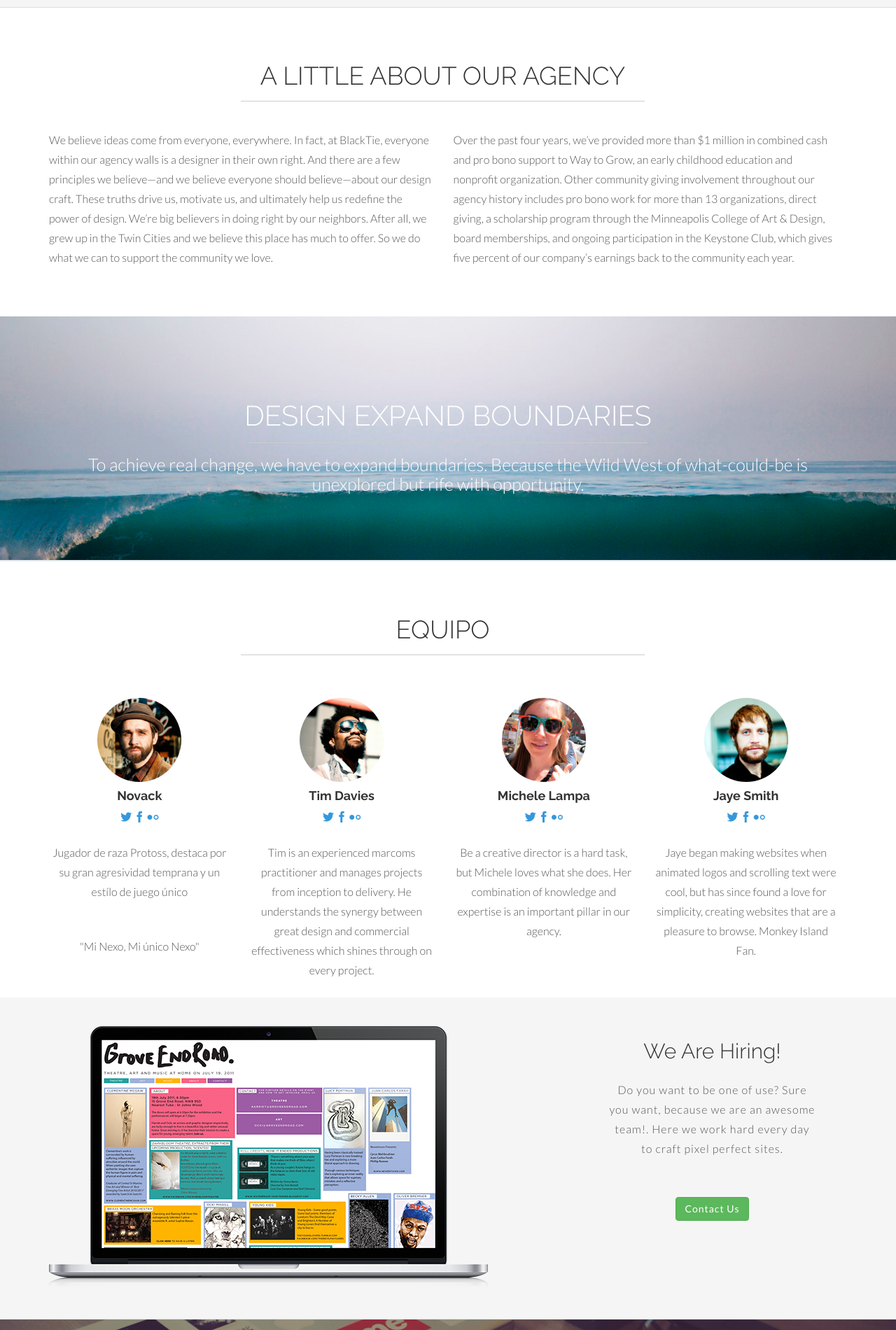
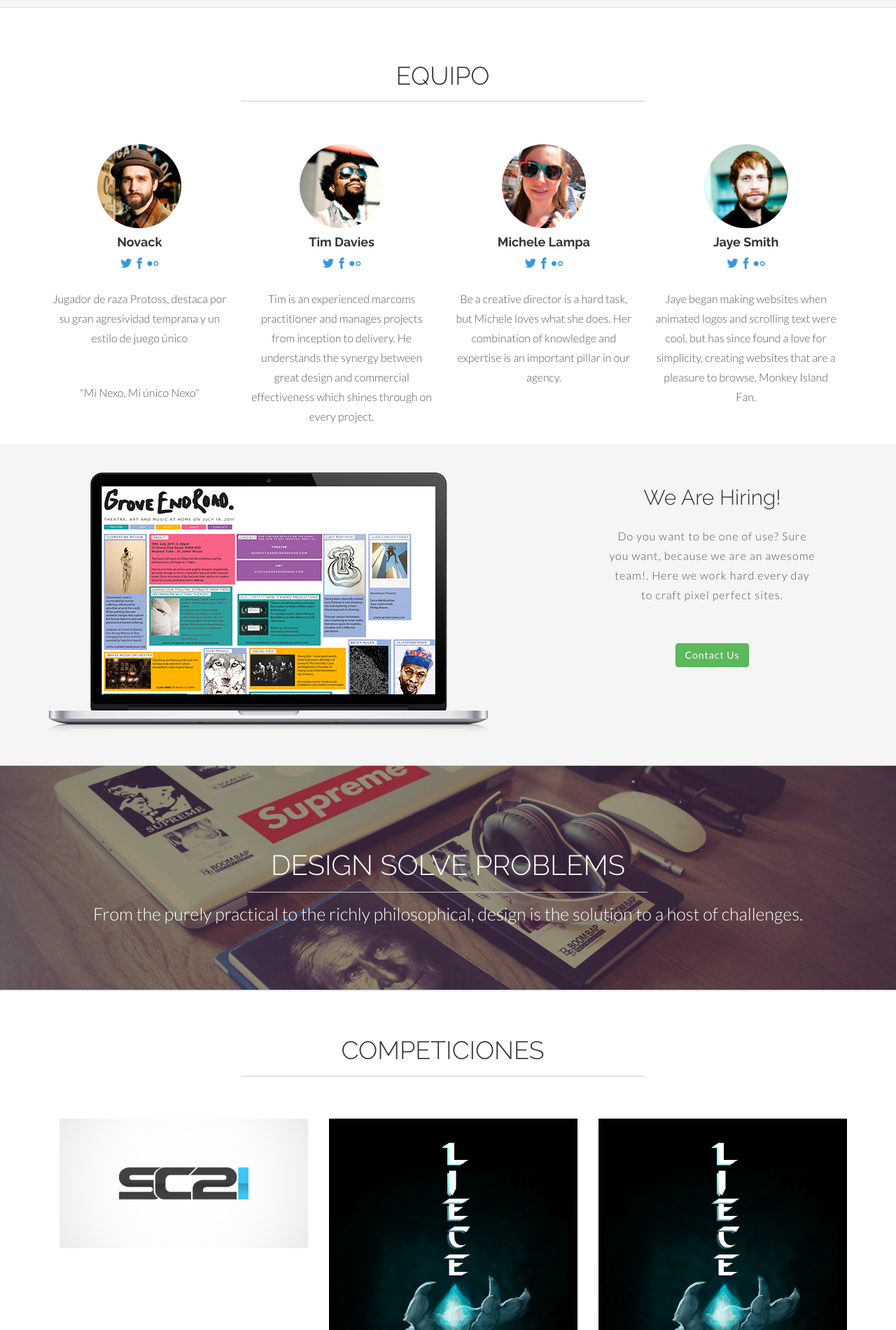
Before and after one commit to ibimarine/GameOver, a plain HTML site: page public_html/index.html in a window 1280 px wide. Shown: the part 900-2800 px from the top of the page at 70% size. Drawn offline with Linux system fonts and the light colour scheme.

Commit message:
plantilla v1.1

```diff
--- a/public_html/index.html
+++ b/public_html/index.html
@@ -7,7 +7,7 @@
     <meta name="author" content="Carlos Alvarez - Alvarez.is - blacktie.co">
     <link rel="shortcut icon" href="assets/ico/favicon.png">
 
-    <title> SHIELD - Free Bootstrap 3 Theme</title>
+    <title>GameOver e-Sports</title>
 
     <!-- Bootstrap core CSS -->
     <link href="assets/css/bootstrap.css" rel="stylesheet">
@@ -47,8 +47,7 @@
         </div>
         <div class="navbar-collapse collapse">
           <ul class="nav navbar-nav">
-            <li><a href="#home" class="smoothScroll">Home</a></li>
-			<li> <a href="#about" class="smoothScroll"> Acerca</a></li>
+                        <li><a href="#home" class="smoothScroll">Home</a></li>
 			<li> <a href="#equipo" class="smoothScroll"> Equipo</a></li>
 			<li> <a href="#competiciones" class="smoothScroll"> Competiciones</a></li>
 			<li> <a href="#blog" class="smoothScroll"> Blog</a></li>
@@ -91,32 +90,6 @@
 				</div><!-- col-lg-4 -->
 			</div><!-- row -->
 		</div><!-- greywrap -->
-
-		<!-- ==== ABOUT ==== -->
-		<div class="container" id="about" name="about">
-			<div class="row white">
-			<br>
-				<h1 class="centered">A LITTLE ABOUT OUR AGENCY</h1>
-				<hr>
-
-				<div class="col-lg-6">
-					<p>We believe ideas come from everyone, everywhere. In fact, at BlackTie, everyone within our agency walls is a designer in their own right. And there are a few principles we believe—and we believe everyone should believe—about our design craft. These truths drive us, motivate us, and ultimately help us redefine the power of design. We’re big believers in doing right by our neighbors. After all, we grew up in the Twin Cities and we believe this place has much to offer. So we do what we can to support the community we love.</p>
-				</div><!-- col-lg-6 -->
-
-				<div class="col-lg-6">
-					<p>Over the past four years, we’ve provided more than $1 million in combined cash and pro bono support to Way to Grow, an early childhood education and nonprofit organization. Other community giving involvement throughout our agency history includes pro bono work for more than 13 organizations, direct giving, a scholarship program through the Minneapolis College of Art & Design, board memberships, and ongoing participation in the Keystone Club, which gives five percent of our company’s earnings back to the community each year.</p>
-				</div><!-- col-lg-6 -->
-			</div><!-- row -->
-		</div><!-- container -->
-
-		<!-- ==== SECTION DIVIDER1 -->
-		<section class="section-divider textdivider divider1">
-			<div class="container">
-				<h1>DESIGN EXPAND BOUNDARIES</h1>
-				<hr>
-				<p>To achieve real change, we have to expand boundaries. Because the Wild West of what-could-be is unexplored but rife with opportunity.</p>
-			</div><!-- container -->
-		</section><!-- section -->
 
 
 		<!-- ==== TEAM MEMBERS ==== -->
@@ -211,11 +184,11 @@
 			<div class="container">
 			<div class="row">
 
-				<!-- PORTFOLIO IMAGE 1 -->
+				<!-- competición 1 (improve) -->
 				<div class="col-md-4 ">
 			    	<div class="grid mask">
 						<figure>
-							<img class="img-responsive" src="assets/img/portfolio/folio01.jpg" alt="">
+                                                    <img class="img-responsive" src="assets/img/sc2i.png" alt="">
 							<figcaption>
 								<h5>IMPROVE</h5>
 								<a data-toggle="modal" href="#improve" class="btn btn-primary btn-lg">Leer más</a>
@@ -225,23 +198,22 @@
 				</div><!-- /col -->
 
 
-						 <!-- MODAL SHOW THE PORTFOLIO IMAGE. In this demo, all links point to this modal. You should create
-						      a modal for each of your projects. -->
+						 <!-- MODAL SHOW de improve league. -->
 
 						  <div class="modal fade" id="improve" tabindex="-1" role="dialog" aria-labelledby="myModalLabel" aria-hidden="true">
 						    <div class="modal-dialog">
 						      <div class="modal-content">
 						        <div class="modal-header">
 						          <button type="button" class="close" data-dismiss="modal" aria-hidden="true">&times;</button>
-						          <h4 class="modal-title">Project Title</h4>
+						          <h4 class="modal-title">IMPROVE</h4>
 						        </div>
 						        <div class="modal-body">
-						          <p><img class="img-responsive" src="assets/img/portfolio/folio01.jpg" alt=""></p>
-						          <p>This project was crafted for Some Name corp. Detail here a little about your job requirements and the tools used. Tell about the challenges faced and what you and your team did to solve it.</p>
-						          <p><b><a href="#">Visit Site</a></b></p>
+                                                            <p><img class="img-responsive" src="assets/img/sc2i.png" alt=""></p>
+						          <p>SC2Improve - un lugar para reunirse y jugar con otras personas interesadas en StarCraft II . Proporcionan torneos , ligas y contenido desde 2011 .</p>
+						          <p><b><a href="http://wiki.teamliquid.net/starcraft2/SC2Improve_Team_League_S6">Visitar Web</a></b></p>
 						        </div>
 						        <div class="modal-footer">
-						          <button type="button" class="btn btn-default" data-dismiss="modal">Close</button>
+						          <button type="button" class="btn btn-default" data-dismiss="modal">Cerrar</button>
 						        </div>
 						      </div><!-- /.modal-content -->
 						    </div><!-- /.modal-dialog -->
@@ -252,10 +224,10 @@
 				<div class="col-md-4">
 			    	<div class="grid mask">
 						<figure>
-							<img class="img-responsive" src="assets/img/portfolio/folio02.jpg" alt="">
+                                                    <img class="img-responsive" src="assets/img/liece.png" alt="">
 							<figcaption>
-								<h5>UI DESIGN</h5>
-								<a data-toggle="modal" href="#myModal" class="btn btn-primary btn-lg">Take a Look</a>
+								<h5>LIECE</h5>
+								<a data-toggle="modal" href="#myModal" class="btn btn-primary btn-lg">Leer más</a>
 							</figcaption><!-- /figcaption -->
 						</figure><!-- /figure -->
 			    	</div><!-- /grid-mask -->
@@ -265,9 +237,9 @@
 				<div class="col-md-4">
 			    	<div class="grid mask">
 						<figure>
-							<img class="img-responsive" src="assets/img/portfolio/folio03.jpg" alt="">
+                                                    <img class="img-responsive" src="assets/img/liece.png" alt="">
 							<figcaption>
-								<h5>ANDROID PAGE</h5>
+								<h5>LIECE</h5>
 								<a data-toggle="modal" href="#myModal" class="btn btn-primary btn-lg">Take a Look</a>
 							</figcaption><!-- /figcaption -->
 						</figure><!-- /figure -->
```
Also changed, not shown: public_html/assets/img/liece.png (added), public_html/assets/img/sc2i.png (added), 2 other files.
